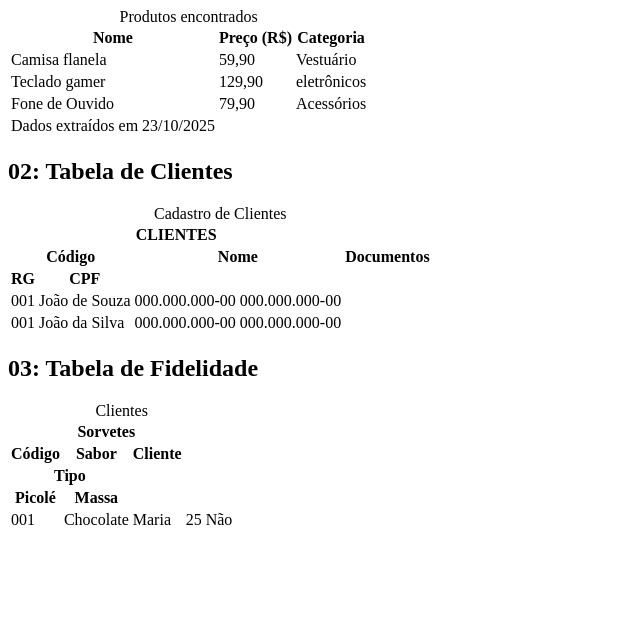
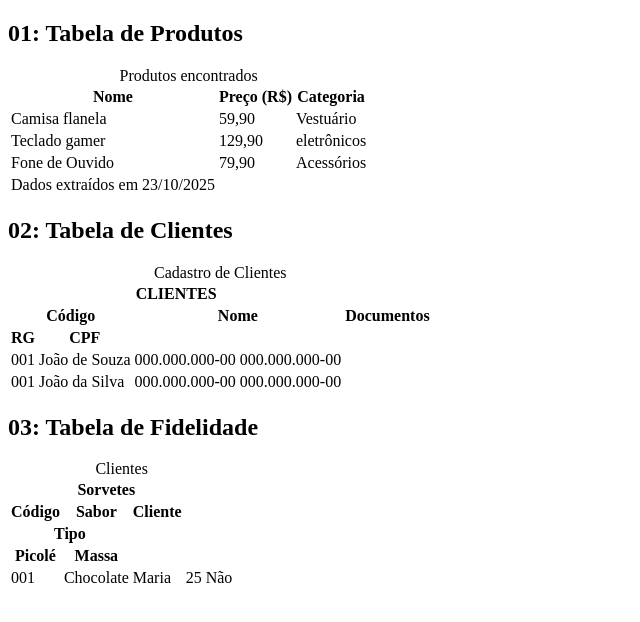
Before and after one commit to Angelo-ds/tabelas_html, a website: page produtos/tab-produtos-clientes-fidelidade.html in a window 1280 px wide. Shown: the whole page, without its empty margins (0-640 px from the left). Drawn offline with Linux system fonts and the light colour scheme; files that its build step writes are made by us from their sources.

Commit message:
modify: modifiquei algumas coisas que eu não lembro

```diff
--- a/produtos/tab-produtos-clientes-fidelidade.html
+++ b/produtos/tab-produtos-clientes-fidelidade.html
@@ -3,11 +3,13 @@
 <head>
     <meta charset="UTF-8">
     <meta name="viewport" content="width=device-width, initial-scale=1.0">
-    <title>Document</title>
+    <link rel="stylesheet" href="/styles/tab-produtos-clientes-fidelidade.css">
+    <title>Produtos e Fidelidade</title>
 </head>
 <body>
-    <table>
+    <table class="tabela-01">
         <!-- titulo para a tabela-->
+         <h2>01: Tabela de Produtos</h2>
         <caption>Produtos encontrados</caption>
         <thead>
             <tr>
@@ -40,7 +42,7 @@
         </tfoot>
     </table>
     <h2>02: Tabela de Clientes</h2>
-    <table>
+    <table class="tabela-02">
         <caption>Cadastro de Clientes</caption>
         <thead>
             <tr>
@@ -71,7 +73,7 @@
             </tr>
         </tbody>
     </table>
-    <table>
+    <table class="tabela-03">
         <h2>03: Tabela de Fidelidade</h2>
         <caption>Clientes</caption>
         <thead>
```
Also changed, not shown: pedidos/pedidos.html (+1 -1 lines).
